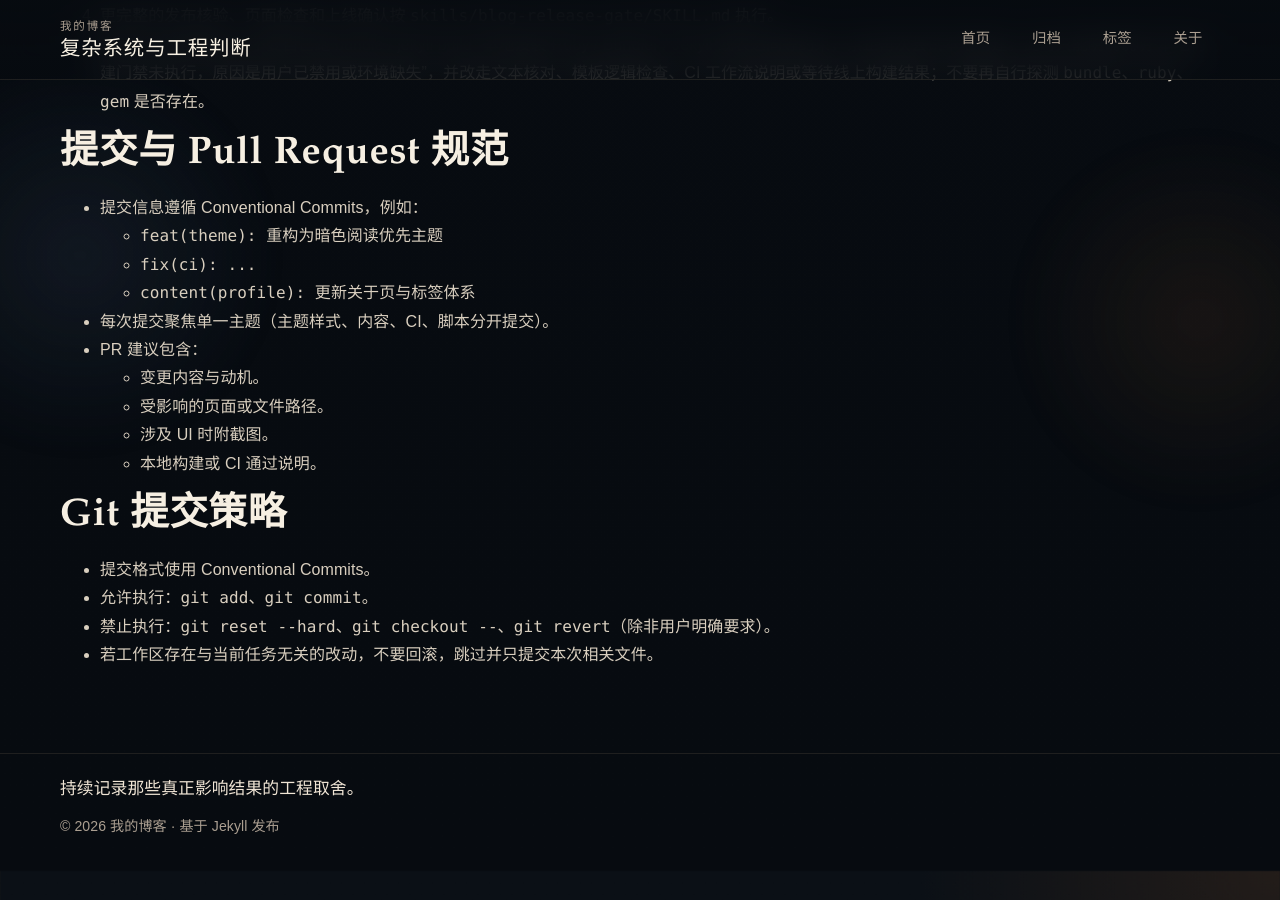
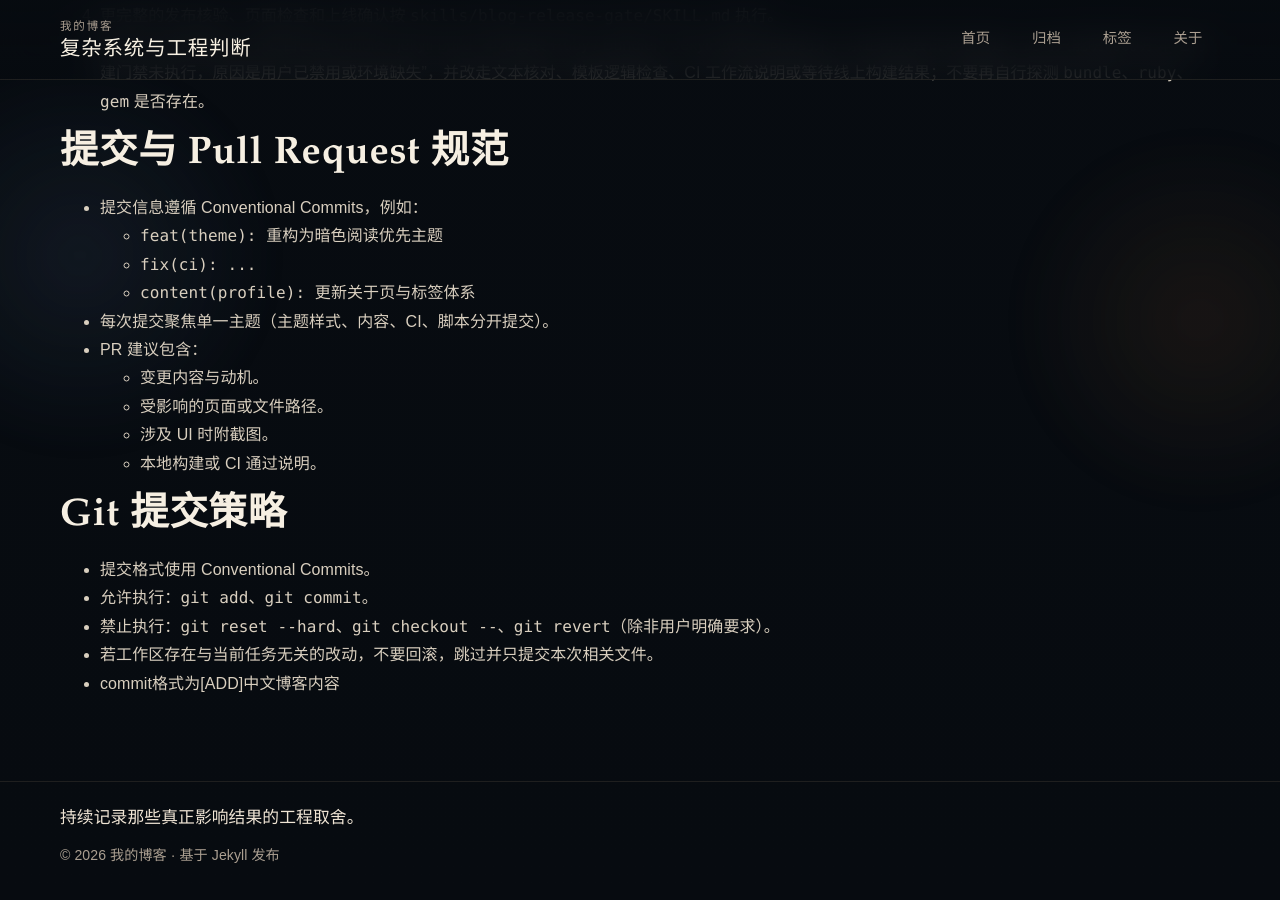
Before and after one commit to zongqir/blog, a Jekyll site: the page built from AGENTS.md, in a window 1280 px wide and 900 px high, scrolled down 5746 px. Built offline with Jekyll 4.4.1, drawn with Linux system fonts in a browser that asks for light colours; our own code applies the rules of GitHub Pages for plain Markdown files.

```diff
--- a/AGENTS.md
+++ b/AGENTS.md
@@ -192,3 +192,4 @@ bundle exec jekyll build
 - 允许执行：`git add`、`git commit`。
 - 禁止执行：`git reset --hard`、`git checkout --`、`git revert`（除非用户明确要求）。
 - 若工作区存在与当前任务无关的改动，不要回滚，跳过并只提交本次相关文件。
+- commit格式为[ADD]中文博客内容
```
Also changed, not shown: 1 other file.
